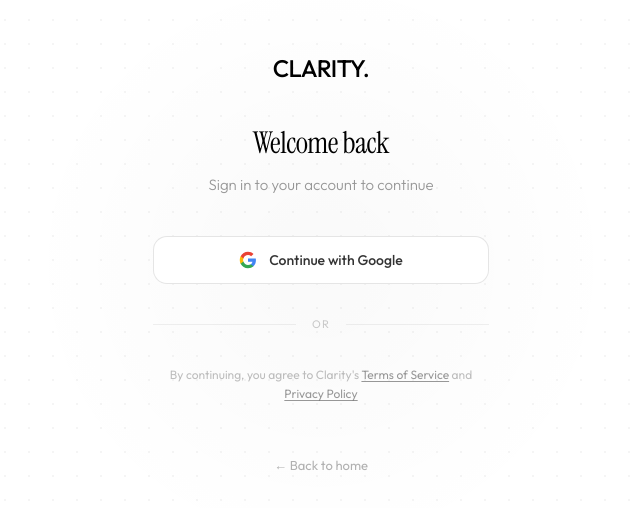
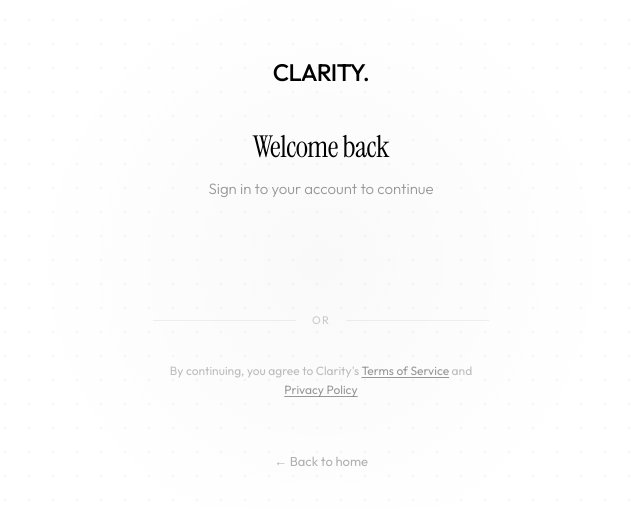
Before and after one commit to AnuragAmbekar741/Clarity, a React (Vite) app in the folder client/: page /auth in a window 1280 px wide. Shown: the part 136-644 px from the top of the page, without its empty margins (319-959 px from the left). Built offline with nearby package versions, Linux system fonts and the light colour scheme; no server answers.

Commit message:
FE for google auth

```diff
--- a/client/package.json
+++ b/client/package.json
@@ -12,7 +12,9 @@
   "dependencies": {
     "@react-oauth/google": "^0.13.4",
     "@tailwindcss/vite": "^4.1.18",
+    "@tanstack/react-query": "^5.90.21",
     "@tanstack/react-router": "^1.159.5",
+    "axios": "^1.13.5",
     "class-variance-authority": "^0.7.1",
     "clsx": "^2.1.1",
     "lucide-react": "^0.563.0",
--- a/client/src/App.tsx
+++ b/client/src/App.tsx
@@ -1,9 +1,28 @@
 import { RouterProvider } from "@tanstack/react-router";
+import { GoogleOAuthProvider } from "@react-oauth/google";
+import { QueryClient, QueryClientProvider } from "@tanstack/react-query";
 import { router } from "./routes/router";
 import "./global.css";
 
+const queryClient = new QueryClient({
+  defaultOptions: {
+    queries: {
+      staleTime: 1000 * 60 * 5, // 5 minutes
+      gcTime: 1000 * 60 * 10, // 10 minutes (formerly cacheTime)
+    },
+  },
+});
+
 function App() {
-  return <RouterProvider router={router} />;
+  const googleClientId = import.meta.env.VITE_GOOGLE_CLIENT_ID;
+
+  return (
+    <QueryClientProvider client={queryClient}>
+      <GoogleOAuthProvider clientId={googleClientId}>
+        <RouterProvider router={router} />
+      </GoogleOAuthProvider>
+    </QueryClientProvider>
+  );
 }
 
 export default App;
--- /dev/null
+++ b/client/src/api/auth.ts
@@ -0,0 +1,24 @@
+import { apiClient } from "@/services/global.client";
+import type { AuthResponse } from "@/types/auth";
+
+export const authService = {
+  googleLogin: async (idToken: string): Promise<AuthResponse> => {
+    const response = await apiClient.post<AuthResponse>(
+      "/api/auth/google/callback",
+      { idToken }
+    );
+    return response.data;
+  },
+
+  logout: async (): Promise<void> => {
+    // TODO: Add logout endpoint to backend if needed
+    localStorage.removeItem("authToken");
+    localStorage.removeItem("user");
+  },
+
+  getCurrentUser: async () => {
+    // TODO: Add endpoint to fetch current user from backend
+    const user = localStorage.getItem("user");
+    return user ? JSON.parse(user) : null;
+  },
+};
--- a/client/src/components/auth/AuthPage.tsx
+++ b/client/src/components/auth/AuthPage.tsx
@@ -1,30 +1,11 @@
 import { Link } from "@tanstack/react-router";
 import { motion } from "motion/react";
-
-function GoogleIcon() {
-  return (
-    <svg width="18" height="18" viewBox="0 0 24 24" fill="none">
-      <path
-        d="M22.56 12.25c0-.78-.07-1.53-.2-2.25H12v4.26h5.92a5.06 5.06 0 0 1-2.2 3.32v2.77h3.57c2.08-1.92 3.28-4.74 3.28-8.1z"
-        fill="#4285F4"
-      />
-      <path
-        d="M12 23c2.97 0 5.46-.98 7.28-2.66l-3.57-2.77c-.98.66-2.23 1.06-3.71 1.06-2.86 0-5.29-1.93-6.16-4.53H2.18v2.84C3.99 20.53 7.7 23 12 23z"
-        fill="#34A853"
-      />
-      <path
-        d="M5.84 14.09c-.22-.66-.35-1.36-.35-2.09s.13-1.43.35-2.09V7.07H2.18C1.43 8.55 1 10.22 1 12s.43 3.45 1.18 4.93l2.85-2.22.81-.62z"
-        fill="#FBBC05"
-      />
-      <path
-        d="M12 5.38c1.62 0 3.06.56 4.21 1.64l3.15-3.15C17.45 2.09 14.97 1 12 1 7.7 1 3.99 3.47 2.18 7.07l3.66 2.84c.87-2.6 3.3-4.53 6.16-4.53z"
-        fill="#EA4335"
-      />
-    </svg>
-  );
-}
+import { GoogleLogin } from "@react-oauth/google";
+import { useGoogleAuth } from "@/hooks/auth/useGoogleAuth";
 
 export function AuthPage() {
+  const { handleGoogleSuccess, handleGoogleError, isPending, isError, error } =
+    useGoogleAuth();
   return (
     <div className="relative min-h-screen bg-white flex items-center justify-center overflow-hidden">
       {/* Background dot grid */}
@@ -90,17 +71,32 @@
           </motion.p>
 
           {/* Google button */}
-          <motion.button
+          <motion.div
             initial={{ opacity: 0, y: 12 }}
             animate={{ opacity: 1, y: 0 }}
             transition={{ duration: 0.6, delay: 0.4 }}
-            whileHover={{ scale: 1.01, boxShadow: "0 4px 20px rgba(0,0,0,0.08)" }}
-            whileTap={{ scale: 0.98 }}
-            className="w-full flex items-center justify-center gap-3 h-12 rounded-xl border border-black/10 bg-white font-[Outfit] font-medium text-[14px] text-black/80 transition-colors hover:bg-black/2 cursor-pointer"
+            className={`w-full ${isPending ? "opacity-50 pointer-events-none" : ""}`}
           >
-            <GoogleIcon />
-            Continue with Google
-          </motion.button>
+            <div className="flex justify-center">
+              <GoogleLogin
+                onSuccess={handleGoogleSuccess}
+                onError={handleGoogleError}
+                theme="outline"
+                size="large"
+              />
+            </div>
+          </motion.div>
+
+          {/* Error message */}
+          {isError && error && (
+            <motion.p
+              initial={{ opacity: 0, y: -8 }}
+              animate={{ opacity: 1, y: 0 }}
+              className="mt-4 text-sm text-red-600 font-[Outfit]"
+            >
+              {(error as any)?.message || "Authentication failed"}
+            </motion.p>
+          )}
 
           {/* Divider */}
           <motion.div
--- /dev/null
+++ b/client/src/hooks/auth/useGoogleAuth.ts
@@ -0,0 +1,56 @@
+import { useMutation } from "@tanstack/react-query";
+import { useNavigate } from "@tanstack/react-router";
+import { authService } from "@/api/auth";
+import type { CredentialResponse } from "@react-oauth/google";
+
+export function useGoogleAuth() {
+  const navigate = useNavigate();
+
+  const mutation = useMutation({
+    mutationFn: async (credentialResponse: CredentialResponse) => {
+      const idToken = credentialResponse.credential;
+
+      if (!idToken) {
+        throw new Error("No credential received from Google");
+      }
+
+      // Call the auth service to verify token and get JWT
+      return authService.googleLogin(idToken);
+    },
+    onSuccess: (data) => {
+      const { accessToken, user } = data;
+
+      // Store JWT token and user in localStorage
+      localStorage.setItem("authToken", accessToken);
+      localStorage.setItem("user", JSON.stringify(user));
+
+      // Redirect to home after successful auth
+      navigate({ to: "/" });
+    },
+    onError: (error) => {
+      console.error("Google auth error:", error);
+    },
+  });
+
+  const handleGoogleSuccess = (credentialResponse: CredentialResponse) => {
+    mutation.mutate(credentialResponse);
+  };
+
+  const handleGoogleError = () => {
+    mutation.reset();
+  };
+
+  const logout = () => {
+    authService.logout();
+    navigate({ to: "/auth" });
+  };
+
+  return {
+    handleGoogleSuccess,
+    handleGoogleError,
+    logout,
+    isPending: mutation.isPending,
+    isError: mutation.isError,
+    error: mutation.error,
+  };
+}
--- /dev/null
+++ b/client/src/services/global.client.ts
@@ -0,0 +1,35 @@
+import axios from "axios";
+
+const API_URL = import.meta.env.VITE_API_URL || "http://localhost:8000";
+
+export const apiClient = axios.create({
+  baseURL: API_URL,
+  headers: {
+    "Content-Type": "application/json",
+  },
+  withCredentials: true,
+});
+
+// Request interceptor - add JWT token if available
+apiClient.interceptors.request.use((config) => {
+  const token = localStorage.getItem("authToken");
+  if (token) {
+    config.headers.Authorization = `Bearer ${token}`;
+  }
+  return config;
+});
+
+// Response interceptor - handle errors globally
+apiClient.interceptors.response.use(
+  (response) => response,
+  (error) => {
+    if (error.response?.status === 401) {
+      // Token expired or invalid
+      localStorage.removeItem("authToken");
+      window.location.href = "/auth";
+    }
+    return Promise.reject(error);
+  }
+);
+
+export default apiClient;
--- /dev/null
+++ b/client/src/types/auth.ts
@@ -0,0 +1,20 @@
+export interface AuthResponse {
+  accessToken: string;
+  user: {
+    id: string;
+    email: string;
+    name: string;
+  };
+}
+
+export interface User {
+  id: string;
+  email: string;
+  name: string;
+}
+
+export interface GoogleAuthState {
+  loading: boolean;
+  error: string | null;
+  user: User | null;
+}
```
Also changed, not shown: 1 other file (tests, documents, lock files or other folders).
